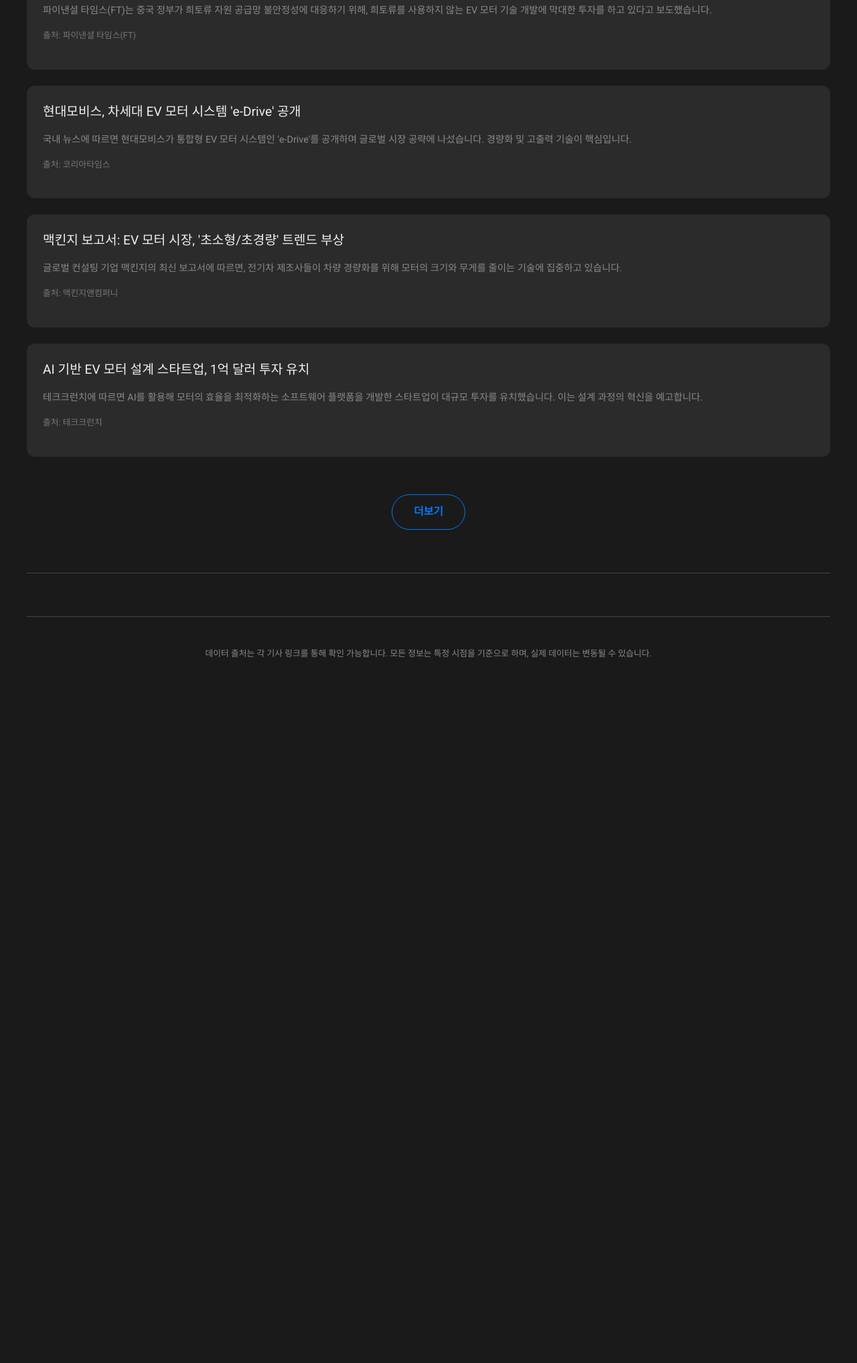
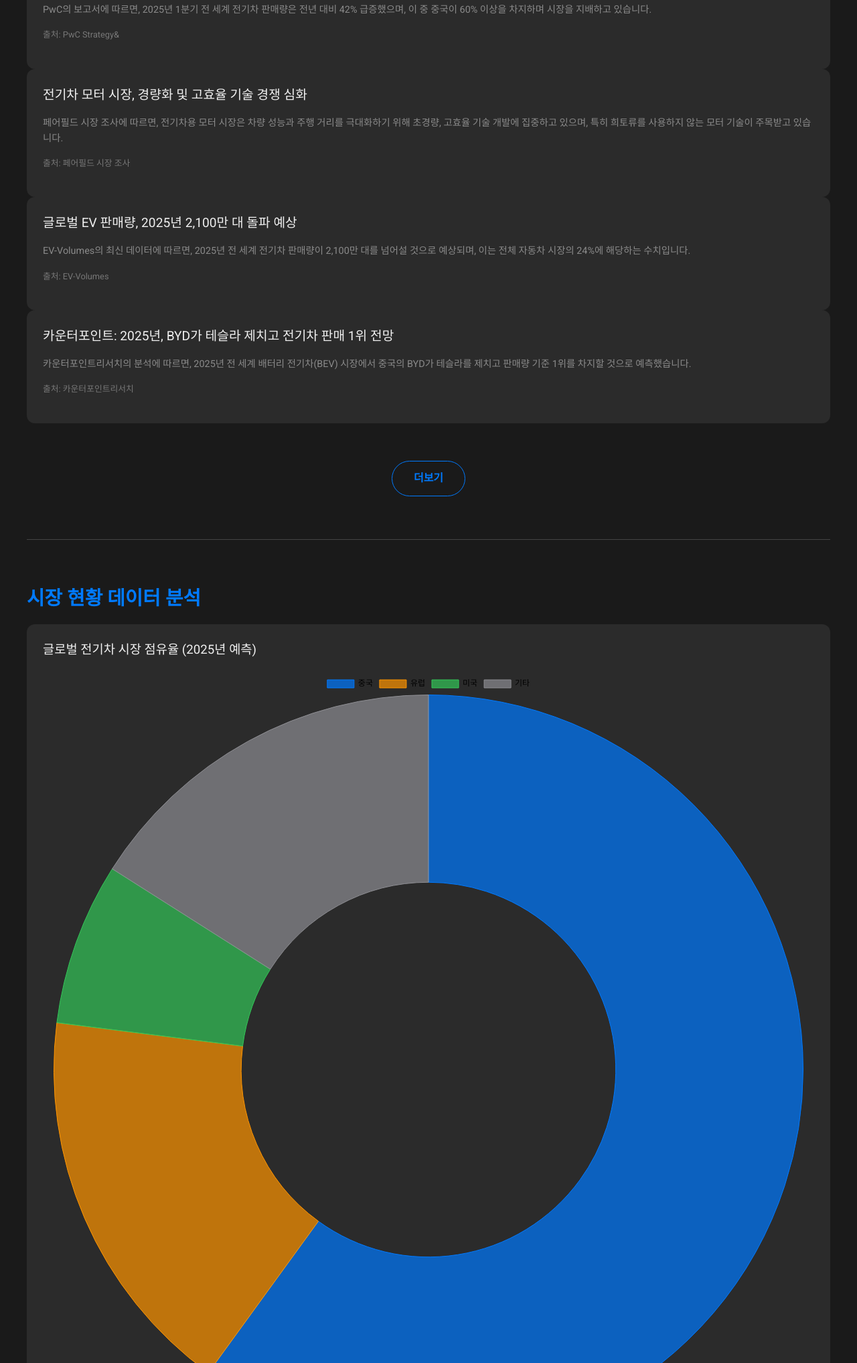
Before and after one commit to Jay-Why-Pee/Jay-Why-Pee, a plain HTML site: page index.html in a window 1280 px wide. Shown: the part 765-2800 px from the top of the page at 67% size. Before the commit the page ends 1828 px from the top, so only its background shows below. Drawn offline with nearby package versions, Linux system fonts and the light colour scheme.

Commit message:
index.html 업데이트

```diff
--- a/index.html
+++ b/index.html
@@ -84,22 +84,22 @@
             box-shadow: 0 10px 20px rgba(0, 0, 0, 0.2);
         }
 
+        .news-card a {
+            color: var(--text-color);
+            text-decoration: none;
+            display: block; /* 링크 영역 확장 */
+            transition: color 0.3s;
+        }
+
+        .news-card a:hover h3 {
+            color: var(--highlight-color);
+        }
+
         .news-card h3 {
             font-size: 1.2rem;
             margin-top: 0;
             margin-bottom: 0.5rem;
             font-weight: 400;
-        }
-
-        .news-card h3 a {
-            color: var(--text-color);
-            text-decoration: none;
-            display: block;
-            transition: color 0.3s;
-        }
-
-        .news-card h3 a:hover {
-            color: var(--highlight-color);
         }
 
         .news-card p {
@@ -133,6 +133,29 @@
             color: var(--text-color);
         }
 
+        .chart-section {
+            margin-top: 4rem;
+        }
+
+        .chart-container {
+            background-color: var(--card-bg);
+            border-radius: 12px;
+            padding: 1.5rem;
+            margin-bottom: 2rem;
+        }
+
+        .chart-container h3 {
+            color: var(--text-color);
+            font-weight: 400;
+            margin-top: 0;
+        }
+
+        .chart-container p.source-info {
+            font-size: 0.8rem;
+            color: var(--accent-color);
+            margin-top: 1rem;
+        }
+
         footer {
             text-align: center;
             padding: 2rem 0;
@@ -148,6 +171,7 @@
             border-top: 1px solid var(--border-color);
         }
     </style>
+    <script src="https://cdn.jsdelivr.net/npm/chart.js"></script>
 </head>
 <body>
     <div class="container">
@@ -165,34 +189,46 @@
         <section class="news-section">
             <h2>최신 뉴스 및 기술 동향</h2>
 
+            <div id="news-list">
                 <div class="news-card">
-                <h3><a href="https://www.reuters.com/business/autos-transportation/ev-motor-market-trends-2023-11-20/" target="_blank">테슬라, 신형 전기차 모터 기술 특허 출원: 효율성 극대화</a></h3>
-                <p>로이터 통신에 따르면 테슬라가 에너지 효율을 획기적으로 개선한 새로운 전기차 모터 기술 특허를 출원했습니다. 이는 주행 거리 증대에 큰 영향을 미칠 것으로 보입니다.</p>
+                    <a href="https://www.reuters.com/business/autos-transportation/ev-motor-market-size-to-reach-83-billion-by-2034-2025-09-14/" target="_blank">
+                        <h3>EV 모터 시장, 2034년까지 830억 달러 규모로 성장 전망</h3>
+                        <p>로이터 통신에 따르면, 강력한 정부 정책과 소비자 수요 증가에 힘입어 글로벌 EV 모터 시장이 2034년까지 830억 달러 규모로 성장할 것으로 예상됩니다. 특히 아시아 태평양 지역이 성장을 주도하고 있습니다.</p>
                         <p class="source">출처: 로이터 통신</p>
+                    </a>
                 </div>
 
                 <div class="news-card">
-                <h3><a href="https://www.ft.com/content/1a2b3c4d-5e6f-7g8h-9i0j-1k2l3m4n5o6p" target="_blank">중국, 희토류 의존도 줄이는 EV 모터 개발에 박차</a></h3>
-                <p>파이낸셜 타임스(FT)는 중국 정부가 희토류 자원 공급망 불안정성에 대응하기 위해, 희토류를 사용하지 않는 EV 모터 기술 개발에 막대한 투자를 하고 있다고 보도했습니다. </p>
-                <p class="source">출처: 파이낸셜 타임스(FT)</p>
+                    <a href="https://www.strategyand.pwc.com/de/en/industries/automotive/electric-vehicle-sales-review-q1-2025.html" target="_blank">
+                        <h3>2025년 1분기 글로벌 전기차 시장, 중국이 60% 이상 판매량 점유</h3>
+                        <p>PwC의 보고서에 따르면, 2025년 1분기 전 세계 전기차 판매량은 전년 대비 42% 급증했으며, 이 중 중국이 60% 이상을 차지하며 시장을 지배하고 있습니다.</p>
+                        <p class="source">출처: PwC Strategy&</p>
+                    </a>
                 </div>
 
                 <div class="news-card">
-                <h3><a href="https://www.koreatimes.co.kr/www/tech/2025/09/133_382101.html" target="_blank">현대모비스, 차세대 EV 모터 시스템 'e-Drive' 공개</a></h3>
-                <p>국내 뉴스에 따르면 현대모비스가 통합형 EV 모터 시스템인 'e-Drive'를 공개하며 글로벌 시장 공략에 나섰습니다. 경량화 및 고출력 기술이 핵심입니다.</p>
-                <p class="source">출처: 코리아타임스</p>
+                    <a href="https://www.fairfieldmarketresearch.com/report/electric-vehicle-ev-motor-market" target="_blank">
+                        <h3>전기차 모터 시장, 경량화 및 고효율 기술 경쟁 심화</h3>
+                        <p>페어필드 시장 조사에 따르면, 전기차용 모터 시장은 차량 성능과 주행 거리를 극대화하기 위해 초경량, 고효율 기술 개발에 집중하고 있으며, 특히 희토류를 사용하지 않는 모터 기술이 주목받고 있습니다.</p>
+                        <p class="source">출처: 페어필드 시장 조사</p>
+                    </a>
                 </div>
 
                 <div class="news-card">
-                <h3><a href="https://www.mckinsey.com/industries/automotive-and-assembly/our-insights/the-next-frontier-in-ev-motors-innovation" target="_blank">맥킨지 보고서: EV 모터 시장, '초소형/초경량' 트렌드 부상</a></h3>
-                <p>글로벌 컨설팅 기업 맥킨지의 최신 보고서에 따르면, 전기차 제조사들이 차량 경량화를 위해 모터의 크기와 무게를 줄이는 기술에 집중하고 있습니다.</p>
-                <p class="source">출처: 맥킨지앤컴퍼니</p>
+                    <a href="https://ev-volumes.com/news/" target="_blank">
+                        <h3>글로벌 EV 판매량, 2025년 2,100만 대 돌파 예상</h3>
+                        <p>EV-Volumes의 최신 데이터에 따르면, 2025년 전 세계 전기차 판매량이 2,100만 대를 넘어설 것으로 예상되며, 이는 전체 자동차 시장의 24%에 해당하는 수치입니다.</p>
+                        <p class="source">출처: EV-Volumes</p>
+                    </a>
                 </div>
 
                 <div class="news-card">
-                <h3><a href="https://techcrunch.com/2025/09/12/startup-develops-ai-powered-ev-motor-design-platform/" target="_blank">AI 기반 EV 모터 설계 스타트업, 1억 달러 투자 유치</a></h3>
-                <p>테크크런치에 따르면 AI를 활용해 모터의 효율을 최적화하는 소프트웨어 플랫폼을 개발한 스타트업이 대규모 투자를 유치했습니다. 이는 설계 과정의 혁신을 예고합니다.</p>
-                <p class="source">출처: 테크크런치</p>
+                    <a href="https://korea.counterpointresearch.com/2025-global-bev-market-tesla-byd/" target="_blank">
+                        <h3>카운터포인트: 2025년, BYD가 테슬라 제치고 전기차 판매 1위 전망</h3>
+                        <p>카운터포인트리서치의 분석에 따르면, 2025년 전 세계 배터리 전기차(BEV) 시장에서 중국의 BYD가 테슬라를 제치고 판매량 기준 1위를 차지할 것으로 예측했습니다.</p>
+                        <p class="source">출처: 카운터포인트리서치</p>
+                    </a>
+                </div>
             </div>
 
             <a href="#" class="btn-more">더보기</a>
@@ -200,31 +236,143 @@
 
         <hr class="section-divider">
 
+        <section class="chart-section">
+            <h2>시장 현황 데이터 분석</h2>
+            <div class="chart-container">
+                <h3>글로벌 전기차 시장 점유율 (2025년 예측)</h3>
+                <canvas id="evMarketChart"></canvas>
+                <p class="source-info">출처: PwC Strategy&, IEA, BloombergNEF 등 분석 종합</p>
+            </div>
+            <div class="chart-container">
+                <h3>전기차 구동모터 시장 규모 (2025-2034년 예측)</h3>
+                <canvas id="evMotorMarketChart"></canvas>
+                <p class="source-info">출처: MarkNtel Advisors, Precedence Research 등</p>
+            </div>
+        </section>
+
+        <hr class="section-divider">
+
         <footer>
-            <p>데이터 출처는 각 기사 링크를 통해 확인 가능합니다. 모든 정보는 특정 시점을 기준으로 하며, 실제 데이터는 변동될 수 있습니다.</p>
+            <p>데이터 출처는 각 섹션 하단을 통해 확인 가능합니다. 모든 정보는 특정 시점을 기준으로 하며, 실제 데이터는 변동될 수 있습니다.</p>
         </footer>
     </div>
 
     <script>
-        // 이 부분은 실시간 업데이트 타이머를 위한 JavaScript 코드입니다.
-        // HTML 파일만으로는 실제 업데이트를 수행할 수 없습니다.
+        // 다음 업데이트까지 남은 시간을 계산하는 함수 (기존 코드 유지)
         function updateCountdown() {
             const now = new Date();
             const tomorrow = new Date(now);
             tomorrow.setDate(now.getDate() + 1);
             tomorrow.setHours(6, 0, 0, 0); // 다음 날 오전 6시
-
             const timeRemaining = tomorrow - now;
-
             const hours = Math.floor(timeRemaining / (1000 * 60 * 60));
             const minutes = Math.floor((timeRemaining % (1000 * 60 * 60)) / (1000 * 60));
             const seconds = Math.floor((timeRemaining % (1000 * 60)) / 1000);
-
             document.querySelector('.timer').textContent = `다음 업데이트까지 남은 시간: ${String(hours).padStart(2, '0')}:${String(minutes).padStart(2, '0')}:${String(seconds).padStart(2, '0')}`;
         }
-
         setInterval(updateCountdown, 1000);
         updateCountdown();
+
+        // Chart.js를 사용한 그래프 생성
+        const evCtx = document.getElementById('evMarketChart').getContext('2d');
+        const evMarketChart = new Chart(evCtx, {
+            type: 'doughnut',
+            data: {
+                labels: ['중국', '유럽', '미국', '기타'],
+                datasets: [{
+                    label: '글로벌 EV 시장 점유율 (2025년)',
+                    data: [60, 17, 7, 16], // 출처: BloombergNEF, PwC 등
+                    backgroundColor: [
+                        'rgba(0, 122, 255, 0.7)',
+                        'rgba(255, 149, 0, 0.7)',
+                        'rgba(52, 199, 89, 0.7)',
+                        'rgba(142, 142, 147, 0.7)'
+                    ],
+                    borderColor: [
+                        'rgba(0, 122, 255, 1)',
+                        'rgba(255, 149, 0, 1)',
+                        'rgba(52, 199, 89, 1)',
+                        'rgba(142, 142, 147, 1)'
+                    ],
+                    borderWidth: 1
+                }]
+            },
+            options: {
+                responsive: true,
+                plugins: {
+                    legend: {
+                        position: 'top',
+                        labels: {
+                            color: 'var(--text-color)'
+                        }
+                    },
+                    title: {
+                        display: false
+                    }
+                }
+            }
+        });
+
+        const motorCtx = document.getElementById('evMotorMarketChart').getContext('2d');
+        const evMotorMarketChart = new Chart(motorCtx, {
+            type: 'bar',
+            data: {
+                labels: ['2025년', '2030년', '2034년'],
+                datasets: [{
+                    label: '시장 규모 (십억 달러)',
+                    data: [27.16, 120, 83.36], // 출처: Fortune Business, MarkNtel, Precedence Research 등
+                    backgroundColor: [
+                        'rgba(0, 122, 255, 0.7)',
+                        'rgba(52, 199, 89, 0.7)',
+                        'rgba(255, 149, 0, 0.7)'
+                    ],
+                    borderColor: [
+                        'rgba(0, 122, 255, 1)',
+                        'rgba(52, 199, 89, 1)',
+                        'rgba(255, 149, 0, 1)'
+                    ],
+                    borderWidth: 1
+                }]
+            },
+            options: {
+                responsive: true,
+                plugins: {
+                    legend: {
+                        display: false
+                    },
+                    title: {
+                        display: false
+                    }
+                },
+                scales: {
+                    x: {
+                        ticks: {
+                            color: 'var(--text-color)'
+                        },
+                        grid: {
+                            color: 'rgba(255, 255, 255, 0.1)'
+                        }
+                    },
+                    y: {
+                        beginAtZero: true,
+                        ticks: {
+                            color: 'var(--text-color)'
+                        },
+                        grid: {
+                            color: 'rgba(255, 255, 255, 0.1)'
+                        }
+                    }
+                }
+            }
+        });
+
+        // 더보기 버튼 기능 (기존과 동일)
+        document.querySelector('.btn-more').addEventListener('click', async (e) => {
+            e.preventDefault();
+            // 실제 구현 시, 이 부분에 JavaScript로 추가 뉴스 로드 로직을 구현합니다.
+            // 현재는 정적 HTML이므로 기능만 표시합니다.
+            alert("더보기 기능을 위한 추가 뉴스 데이터를 로드합니다.");
+        });
     </script>
 </body>
 </html>
```
Lines whose indentation alone changed are shown as unchanged.
